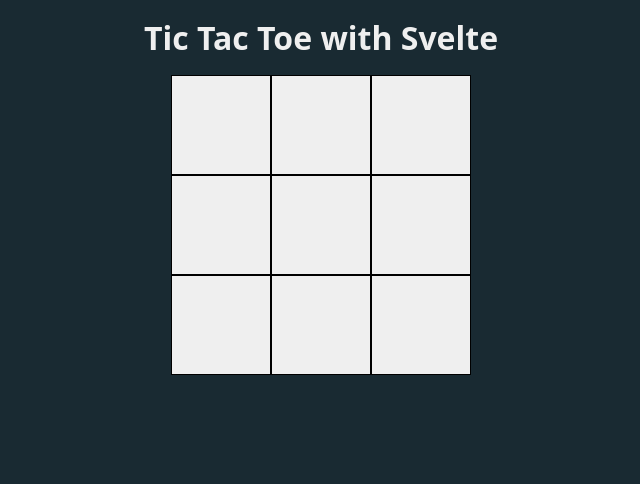
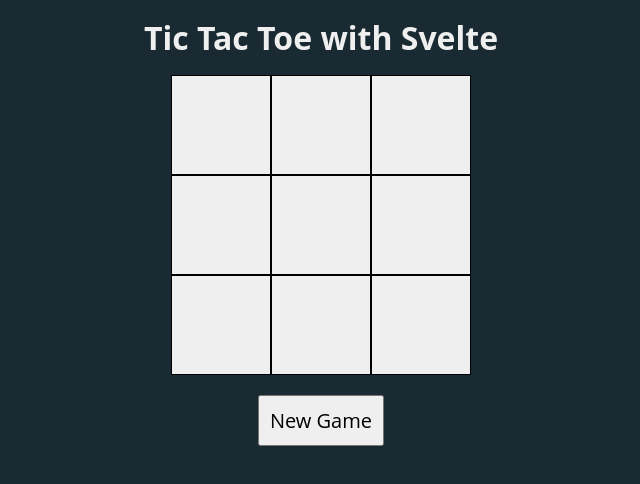
Before and after one commit to GustavoSabel/tic-tac-toe-svelte, a SvelteKit app: page / in a window 1280 px wide. Shown: the top 484 px of the page, without its empty margins (319-959 px from the left). Built offline with nearby package versions, Linux system fonts and the light colour scheme.

Commit message:
Game it's working

```diff
--- /dev/null
+++ b/src/Helpers/checkVictory.ts
@@ -0,0 +1,69 @@
+import type { BoardType } from "../Types/BoardType";
+import type { Line } from "../Types/Line";
+import type { Player } from "../Types/PlayerType";
+
+type ResultWin = {
+  status: 'win'
+  winner: Player
+  line: Line
+}
+
+type ResultTie = {
+  status: 'tie'
+}
+
+type ResultNone = {
+  status: 'none'
+}
+
+type Result = ResultWin | ResultTie | ResultNone
+
+const checkVictoryOnLine = (board: BoardType, line: Line): ResultWin | null => {
+  const [firstCell, secondCell, thirdCell] = line.map(x => board[x.row][x.col])
+  if (firstCell === secondCell && secondCell === thirdCell && thirdCell !== ' ') {
+    return {
+      status: 'win',
+      winner: thirdCell,
+      line: line
+    }
+  }
+  return null
+}
+
+export function checkVictory(board: BoardType): Result {
+  // Check rows
+  for (let row = 0; row < 3; row++) {
+    const resultRow = checkVictoryOnLine(board, [{ row, col: 0 }, { row, col: 1 }, { row, col: 2 }])
+    if (resultRow) {
+      return resultRow
+    }
+  }
+
+  // Check columns
+  for (let col = 0; col < 3; col++) {
+    const resultColumm = checkVictoryOnLine(board, [{ row: 0, col }, { row: 1, col }, { row: 2, col }])
+    if (resultColumm) {
+      return resultColumm
+    }
+  }
+
+  // Check diagonal \
+  const resultDiagnal1 = checkVictoryOnLine(board, [{ row: 0, col: 0 }, { row: 1, col: 1 }, { row: 2, col: 2 }])
+  if (resultDiagnal1) {
+    return resultDiagnal1
+  }
+
+  // Check diagonal /
+  const resultDiagnal2 = checkVictoryOnLine(board, [{ row: 0, col: 2 }, { row: 1, col: 1 }, { row: 2, col: 0 }])
+  if (resultDiagnal2) {
+    return resultDiagnal2
+  }
+
+  if (board.every(row => row.every(cell => cell !== ' '))) {
+    return { status: 'tie' }
+  }
+
+  return {
+    status: 'none'
+  }
+}
--- /dev/null
+++ b/src/Types/Line.ts
@@ -0,0 +1,6 @@
+type Position = {
+  row: number
+  col: number
+}
+
+export type Line = [Position, Position, Position]
--- a/src/routes/+page.svelte
+++ b/src/routes/+page.svelte
@@ -1,18 +1,30 @@
 <script lang="ts">
+	import { checkVictory as checkVictory } from '../Helpers/checkVictory';
 	import type { BoardType } from '../Types/BoardType';
+	import type { Line } from '../Types/Line';
 	import type { Player } from '../Types/PlayerType';
 	import Field from './Field.svelte';
 
-	const board: BoardType = [
+	let board: BoardType = [
 		[' ', ' ', ' '],
 		[' ', ' ', ' '],
 		[' ', ' ', ' ']
 	];
 	let currentPlayer: Player = 'X';
+	let victory: { winner: Player; line: Line } | null = null;
 
 	const onClick = (rowIndex: number, colIndex: number) => {
-		if (board[rowIndex][colIndex] === ' ') {
+		if (board[rowIndex][colIndex] === ' ' && victory === null) {
 			board[rowIndex][colIndex] = currentPlayer;
+
+			const win = checkVictory(board);
+			if (win.status === 'win') {
+				victory = {
+					winner: win.winner,
+					line: win.line
+				};
+			}
+
 			currentPlayer = currentPlayer === 'X' ? 'O' : 'X';
 		}
 	};
@@ -21,14 +33,25 @@
 			onClick(rowIndex, colIndex);
 		}
 	};
+	const newGame = () => {
+		victory = null
+		board = [
+			[' ', ' ', ' '],
+			[' ', ' ', ' '],
+			[' ', ' ', ' ']
+		];
+	}
 </script>
 
+<div class="game">
 	<div class="board">
 		{#each board as row, rowIndex}
 			<div class="row">
 				{#each row as cell, colIndex}
 					<Field
 						player={cell}
+						isVictoryCell={!!victory &&
+							victory.line.some((cell) => cell.row === rowIndex && cell.col === colIndex)}
 						on:click={() => onClick(rowIndex, colIndex)}
 						on:keydown={(e) => onKeyDown(e, rowIndex, colIndex)}
 					/>
@@ -36,8 +59,20 @@
 			</div>
 		{/each}
 	</div>
+	<button class="newGame" on:click={newGame}>New Game</button>
+</div>
 
 <style>
+	.game {
+		display: flex;
+		flex-direction: column;
+		align-items: center;
+	}
+	button.newGame {
+		margin-top: 20px;
+		padding: 10px;
+		font-size: 20px;
+	}
 	.board {
 		display: flex;
 		flex-direction: row;
--- a/src/routes/Field.svelte
+++ b/src/routes/Field.svelte
@@ -2,9 +2,11 @@
 	import type { Player, PlayerNone } from '../Types/PlayerType';
 
 	export let player: Player | PlayerNone;
+	export let isVictoryCell: boolean;
+	$: victoryClass = isVictoryCell ? 'victory' : '';
 </script>
 
-<div on:click on:keydown>
+<div on:click on:keydown class={victoryClass}>
 	<span>
 		{player}
 	</span>
@@ -22,8 +24,16 @@
 		align-items: center;
 	}
 
+	.victory {
+		background-color: #00ff00;
+	}
+
 	span {
 		font-size: 50px;
 		font-weight: bold;
 	}
+
+	div {
+		background-color: #efefef;
+	}
 </style>
```
Also changed, not shown: src/Types/BoardType.ts (+4 -3 lines). Lines whose indentation alone changed are shown as unchanged.
